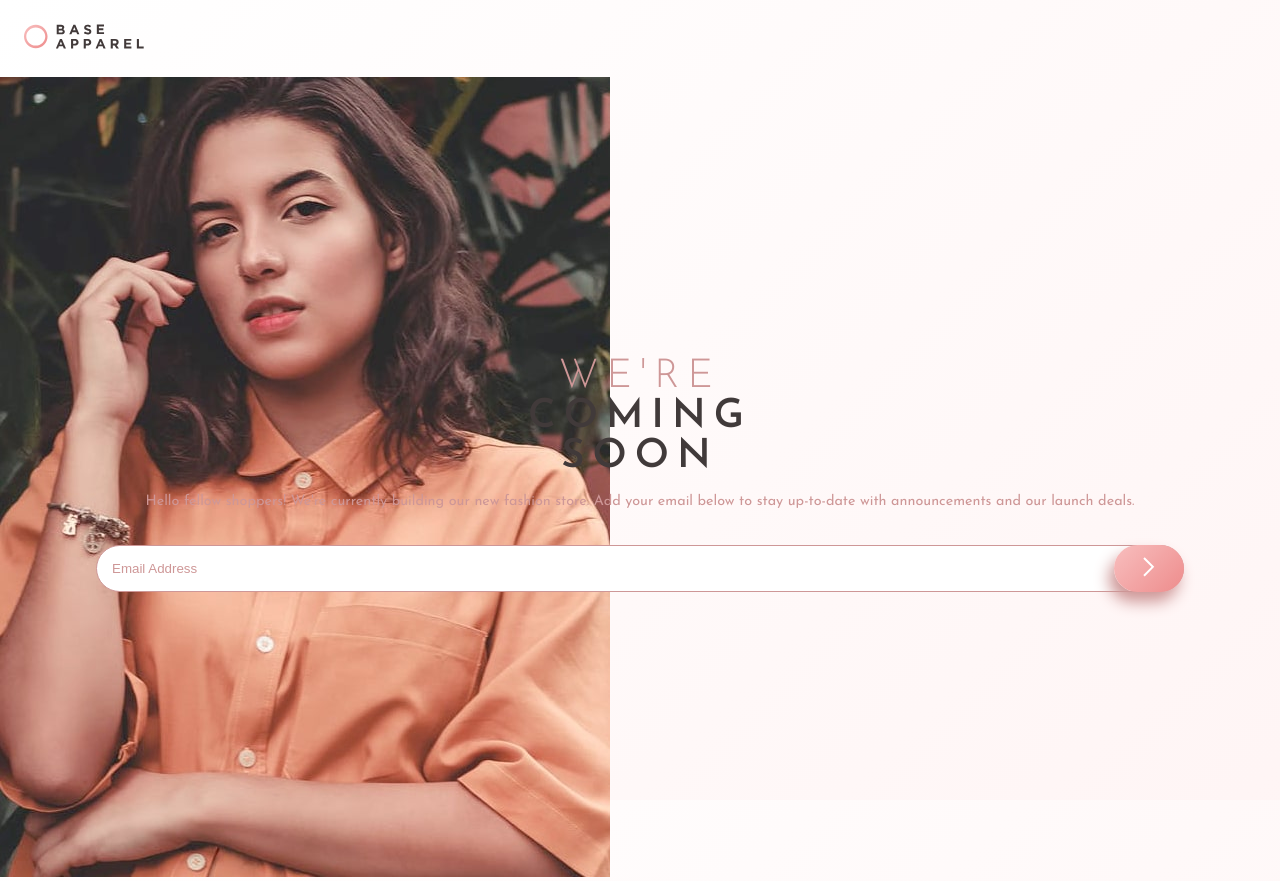
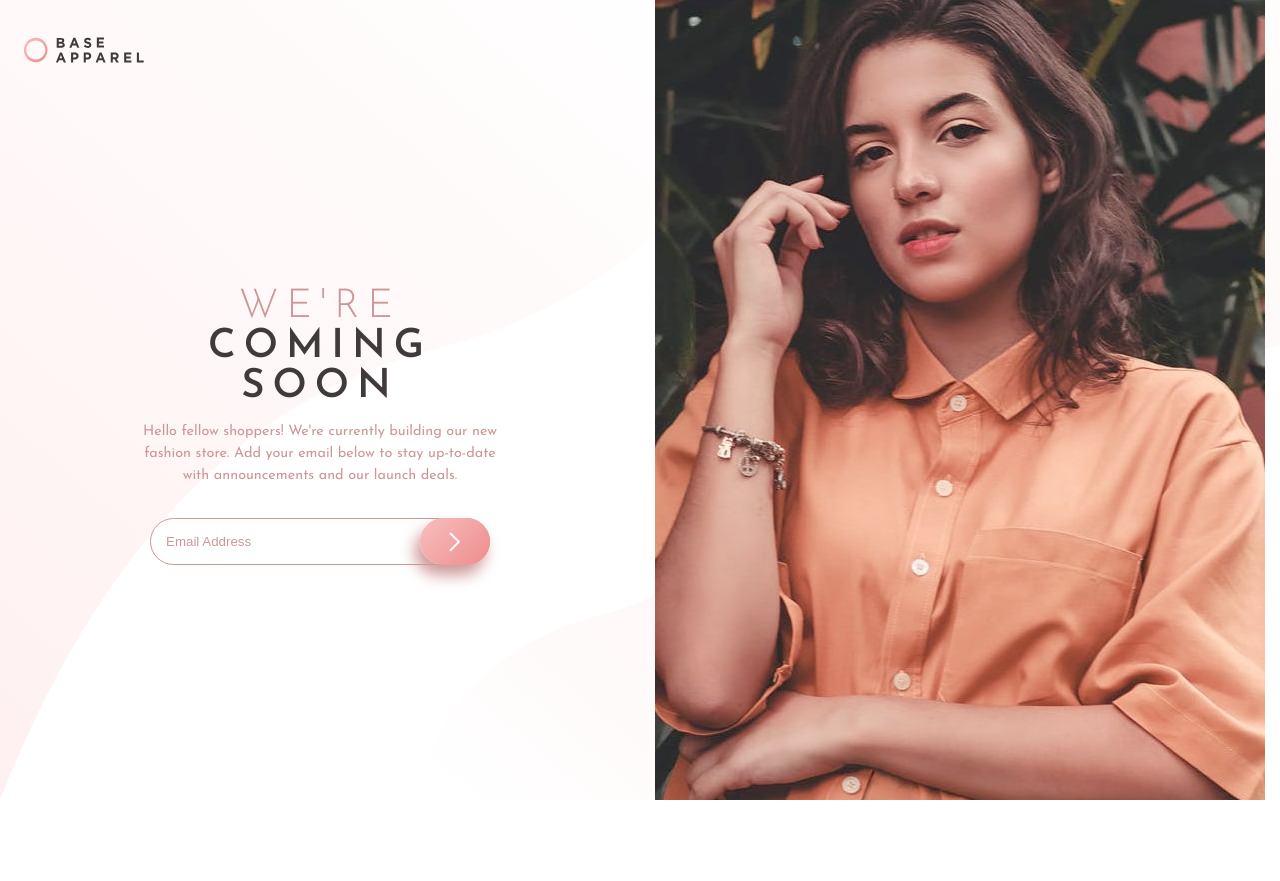
Before and after one commit to angelMarcosCastilla/base-apparel-coming-soon-master, a plain HTML site: page index.html in a window 1280 px wide. After the commit the page ends 800 px from the top, so only its background shows below. Drawn offline with Linux system fonts and the light colour scheme.

Commit message:
terminado

```diff
--- a/css/estilos.css
+++ b/css/estilos.css
@@ -3,6 +3,8 @@
 }
 
 img{
+    display: block;
+    margin: auto;
     max-width: 100%;
 }
 body{
@@ -12,6 +14,19 @@ body{
     font-family: 'Josefin Sans', sans-serif;
     font-size: 16px;
 }
+
+@media screen and (min-width: 900px){
+    body{
+       display: grid;
+       grid-template-columns: repeat(2,1fr);
+       grid-template-rows: 100px 1fr;
+       align-items: center;
+       background: white;
+       background: url(../assets/images/bg-pattern-desktop.svg)
+
+
+}
+}
 .header{
     padding: 1.5rem;
 }
@@ -20,7 +35,25 @@ body{
     height: 280px;
 }
 
+@media screen and (min-width: 900px){
+   .picture{
+       grid-column: 2/-1;
+       grid-row:span 2;
+       width: 100%;
+       height: 100%;
+   }
+   .picture img{
+       height: 100%;
+   }
+   .main{
+       margin: auto;
+       width: 400px;
+
+   }
+}
+
 .logo{
+    margin:0;
     max-width: 120px;
 }
 
@@ -96,3 +129,8 @@ body{
     background: var(--bg2);
     box-shadow: -5px 10px 15px var(--color-main);
 }
+@media screen and (min-width: 900px){
+    .form__submit:hover{
+        background: var(--bg);
+    }
+ }
--- a/css/variables.css
+++ b/css/variables.css
@@ -5,7 +5,7 @@
 
 --color-dark: hsl(0, 6%, 24%);
 
---bg:linear-gradient( 135deg,hsl(0, 0%, 100%), hsl(0, 100%, 98%));
+--bg:linear-gradient( 135deg,hsl(0, 0%, 100%), hsl(0, 80%, 86%));
 --bg2:linear-gradient(135deg, hsl(0, 80%, 86%),  hsl(0, 74%, 74%));
 
 
--- a/index.html
+++ b/index.html
@@ -22,14 +22,14 @@
     <header class="header">
       <img src="./assets/images/logo.svg" alt="logo" class="logo" />
     </header>
-    <main>
     <picture class="picture">
       <source
         srcset="./assets/images/hero-desktop.jpg"
-          media="(min-width:700px)"
+        media="(min-width:900px)"
       />
       <img src="./assets/images/hero-mobile.jpg" alt="" />
     </picture>
+    <main class="main">
 
       <h1 class="title">We're coming soon</h1>
       <p class="text">
```
Lines whose indentation alone changed are shown as unchanged.
